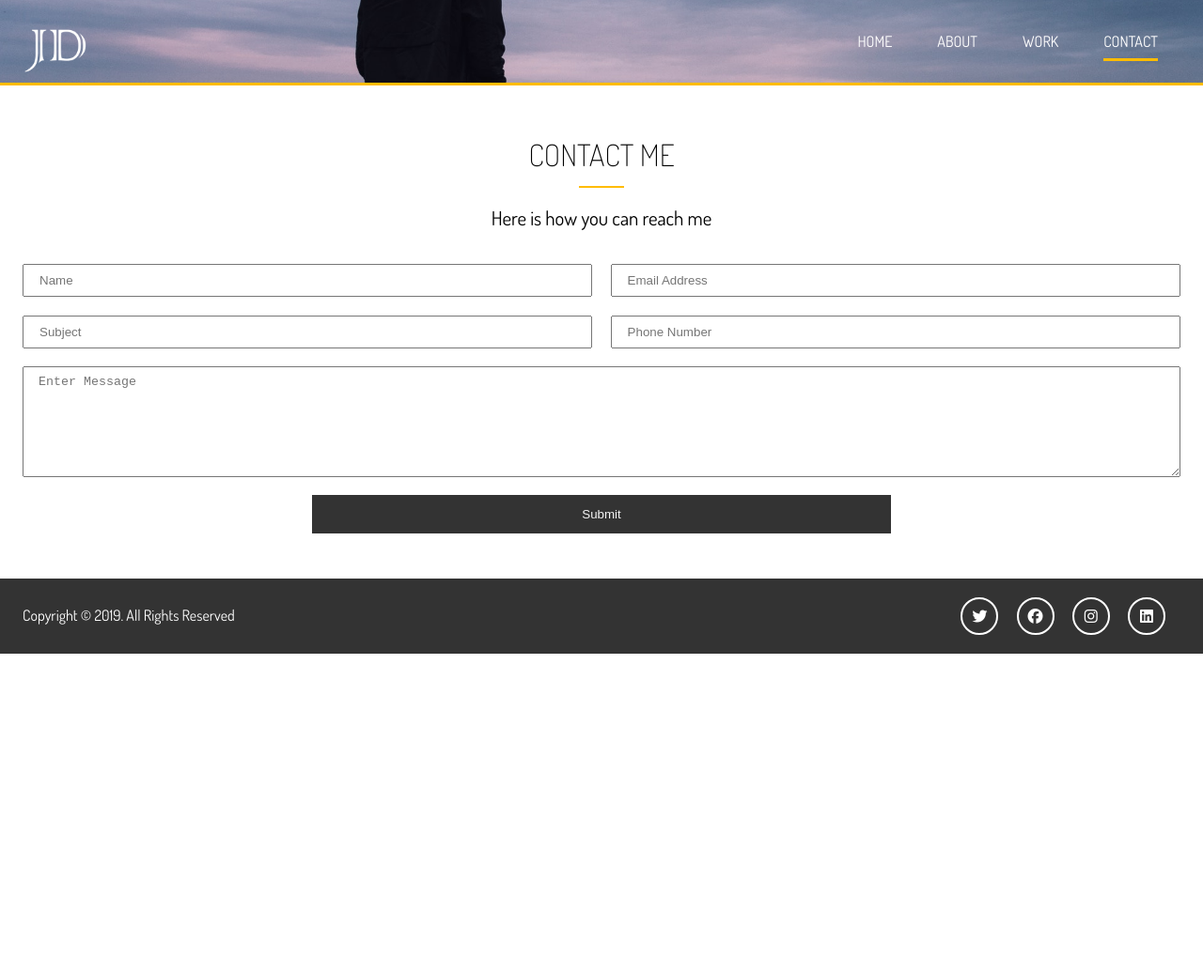
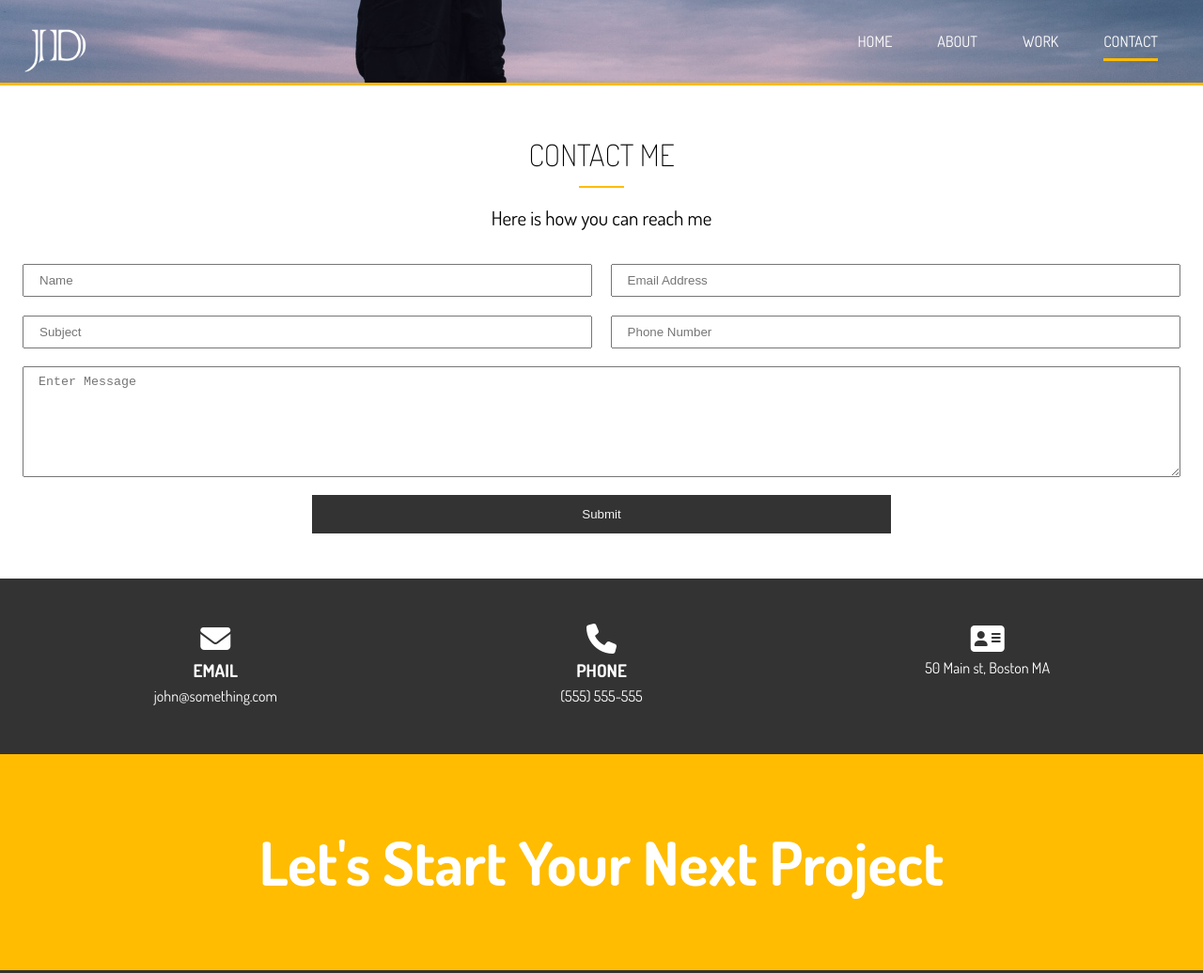
Before and after one commit to firefly017/modern-html-and-css, a plain HTML site: page portfolio_website/contact.html in a window 1280 px wide. Shown: the top 1036 px of the page at 94% size. Before the commit the page ends 800 px from the top, so only its background shows below. Drawn offline with Linux system fonts and the light colour scheme.

Commit message:
Portfolio: Contact info

```diff
--- a/portfolio_website/contact.html
+++ b/portfolio_website/contact.html
@@ -56,6 +56,38 @@
         </div>
     </section>
 
+    <!-- Section B: Contact info -->
+    <section id="contact-b" class="py-3 bg-dark">
+        <div class="container">
+            <div class="contact-info">
+                <div>
+                    <i class="fas fa-envelope fa-2x"></i>
+                    <h3>Email</h3>
+                    <p>john@something.com</p>
+                </div>
+                <div>
+                    <i class="fas fa-phone fa-2x"></i>
+                    <h3>Phone</h3>
+                    <p>(555) 555-555</p>
+                </div>
+                <div>
+                    <i class="fas fa-address-card fa-2x"></i>
+                    <h3>
+                        <Address></Address>
+                    </h3>
+                    <p>50 Main st, Boston MA</p>
+                </div>
+            </div>
+        </div>
+    </section>
+
+    <!-- Section C: Tagline -->
+    <section id="contact-c" class="bg-main py-4">
+        <div class="container">
+            <h1>Let's Start Your Next Project</h1>
+        </div>
+    </section>
+
 
 
     <!-- Footer -->
--- a/portfolio_website/scss/main.scss
+++ b/portfolio_website/scss/main.scss
@@ -343,6 +343,21 @@ img {
       width: 50%;
     }
   }
+
+  &-b {
+    .contact-info {
+      display: grid;
+      grid-template-columns: repeat(3, 1fr);
+      text-align: center;
+    }
+  }
+
+  &-c {
+    h1 {
+      text-align: center;
+      font-size: 4rem;
+    }
+  }
 }
 
 // footer
```
Also changed, not shown: portfolio_website/css/main.css, 1 other file.
